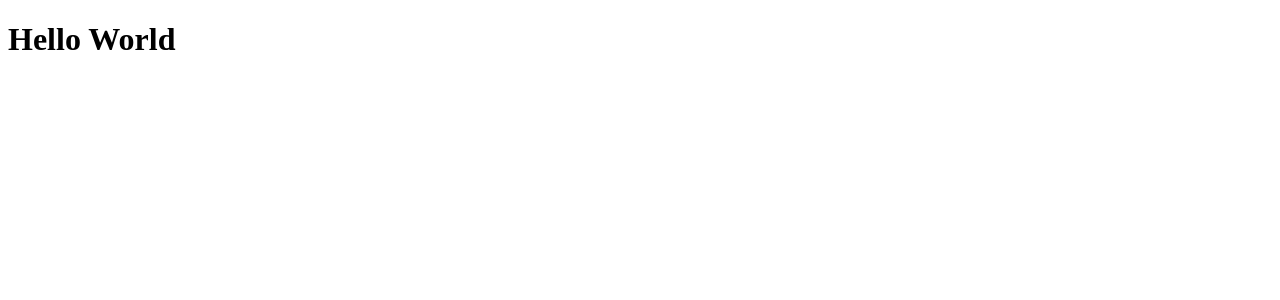
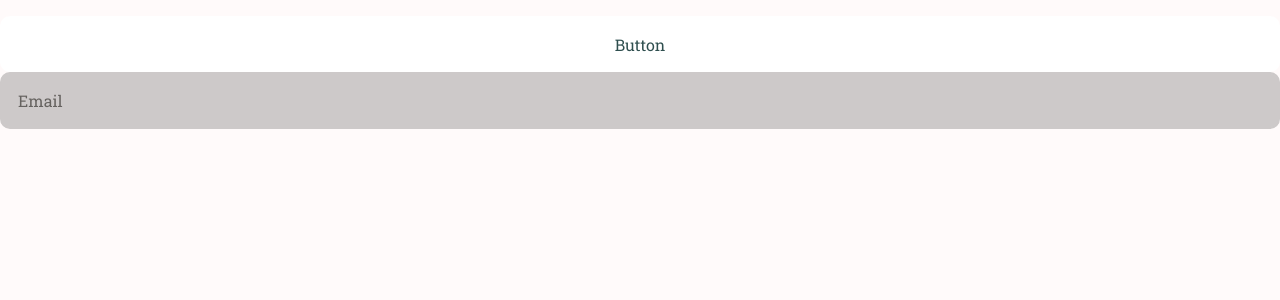
Before and after one commit to VictorAugDB/projeto-bitcoins-eduzz, a React (Create React App) app: page /signin in a window 1280 px wide. Shown: the top 300 px of the page. Built offline with nearby package versions, Linux system fonts and the light colour scheme.

Commit message:
criados componentes button e input

```diff
--- a/public/index.html
+++ b/public/index.html
@@ -4,7 +4,12 @@
     <meta charset="utf-8" />
     <meta name="viewport" content="width=device-width, initial-scale=1" />
     <meta name="theme-color" content="#000000" />
+
     <title>React App</title>
+
+    <link rel="preconnect" href="https://fonts.gstatic.com">
+    <link href="https://fonts.googleapis.com/css2?family=Roboto+Slab:wght@400;600&display=swap" rel="stylesheet">
+
   </head>
   <body>
     <noscript>You need to enable JavaScript to run this app.</noscript>
--- a/src/App.tsx
+++ b/src/App.tsx
@@ -1,5 +1,14 @@
 import React from 'react';
+import GlobalStyle from './styles/global';
 
-const App: React.FC = () => <h1>Hello World</h1>;
+import SignIn from './pages/SignIn';
+
+const App: React.FC = () => (
+  <>
+    <SignIn />
+
+    <GlobalStyle />
+  </>
+);
 
 export default App;
--- /dev/null
+++ b/src/components/Button/index.tsx
@@ -0,0 +1,13 @@
+import React, { ButtonHTMLAttributes } from 'react';
+
+import { Container } from './styles';
+
+type ButtonProps = ButtonHTMLAttributes<HTMLButtonElement>;
+
+const Button: React.FC<ButtonProps> = ({ children, ...rest }) => (
+  <Container type="button" {...rest}>
+    {children}
+  </Container>
+);
+
+export default Button;
--- /dev/null
+++ b/src/components/Button/styles.ts
@@ -0,0 +1,19 @@
+import styled from 'styled-components';
+import { shade } from 'polished';
+
+export const Container = styled.button`
+  background: #ffffff;
+  height: 56px;
+  border-radius: 10px;
+  border: 0;
+  padding: 0 16px;
+  color: #2f4f4f;
+  width: 100%;
+  font-weight: 500;
+  margin-top: 16px;
+  transition: background-color 0.2s;
+
+  &:hover {
+    background: ${shade(0.1, '#ffffff')};
+  }
+`;
--- /dev/null
+++ b/src/components/Input/index.tsx
@@ -0,0 +1,43 @@
+import React, {
+  InputHTMLAttributes,
+  useRef,
+  useState,
+  useCallback,
+} from 'react';
+
+import { Container } from './styles';
+
+interface InputProps extends InputHTMLAttributes<HTMLInputElement> {
+  name: string;
+}
+
+const Input: React.FC<InputProps> = ({ ...rest }) => {
+  const inputRef = useRef<HTMLInputElement>(null);
+
+  const [isFocused, setIsFocused] = useState(false);
+  const [isFilled, setIsFilled] = useState(false);
+
+  const handleInputFocus = useCallback(() => {
+    setIsFocused(true);
+  }, []);
+
+  const handleInputBlur = useCallback(() => {
+    setIsFocused(false);
+
+    setIsFilled(!!inputRef.current?.value);
+  }, []);
+
+  return (
+    <Container isFilled={isFilled} isFocused={isFocused}>
+      <input
+        onFocus={handleInputFocus}
+        onBlur={handleInputBlur}
+        defaultValue=""
+        ref={inputRef}
+        {...rest}
+      />
+    </Container>
+  );
+};
+
+export default Input;
--- /dev/null
+++ b/src/components/Input/styles.ts
@@ -0,0 +1,47 @@
+import styled, { css } from 'styled-components';
+
+interface ContainerProps {
+  isFocused: boolean;
+  isFilled: boolean;
+}
+
+export const Container = styled.div<ContainerProps>`
+  background: #cdc9c9;
+  border-radius: 10px;
+  padding: 16px;
+  width: 100%;
+
+  border: 2px solid #cdc9c9;
+  color: #666360;
+
+  display: flex;
+  align-items: center;
+
+  & + div {
+    margin-top: 8px;
+  }
+
+  ${props =>
+    props.isFocused &&
+    css`
+      color: #ff9000;
+      border-color: #b0c4de;
+    `}
+
+  ${props =>
+    props.isFilled &&
+    css`
+      color: #cdc9c9;
+    `}
+
+  input {
+    flex: 1;
+    background: transparent;
+    border: 0;
+    color: #363636;
+
+    &::placeholder {
+      color: #666360;
+    }
+  }
+`;
--- /dev/null
+++ b/src/pages/SignIn/index.tsx
@@ -0,0 +1,18 @@
+import React, { useCallback, useRef } from 'react';
+import { FormHandles } from '@unform/core';
+
+import Button from '../../components/Button';
+import Input from '../../components/Input';
+
+const SignIn: React.FC = () => {
+  const formRef = useRef<FormHandles>(null);
+
+  return (
+    <>
+      <Button> Button</Button>
+      <Input name="email" placeholder="Email" />
+    </>
+  );
+};
+
+export default SignIn;
--- /dev/null
+++ b/src/styles/global.ts
@@ -0,0 +1,29 @@
+import { createGlobalStyle } from 'styled-components';
+
+export default createGlobalStyle`
+  * {
+    margin: 0;
+    padding: 0;
+    box-sizing: border-box;
+    outline: 0;
+  }
+
+  body {
+    background: #FFFAFA;
+    color: #000000;
+    -webkit-font-smoothing: antialiased;
+  }
+
+  body, input, button {
+    font-family: 'Roboto Slab', serif;
+    font-size: 16px;
+  }
+
+  h1, h2, h3, h4, h5, h6, strong {
+    font-weight: 500;
+  }
+
+  button {
+    cursor: pointer;
+  }
+`;
```
Also changed, not shown: package.json (+9 -1 lines), src/routes/index.tsx (added, +12 -0 lines), .eslintrc.json, 2 other files (tests, documents, lock files or other folders).
